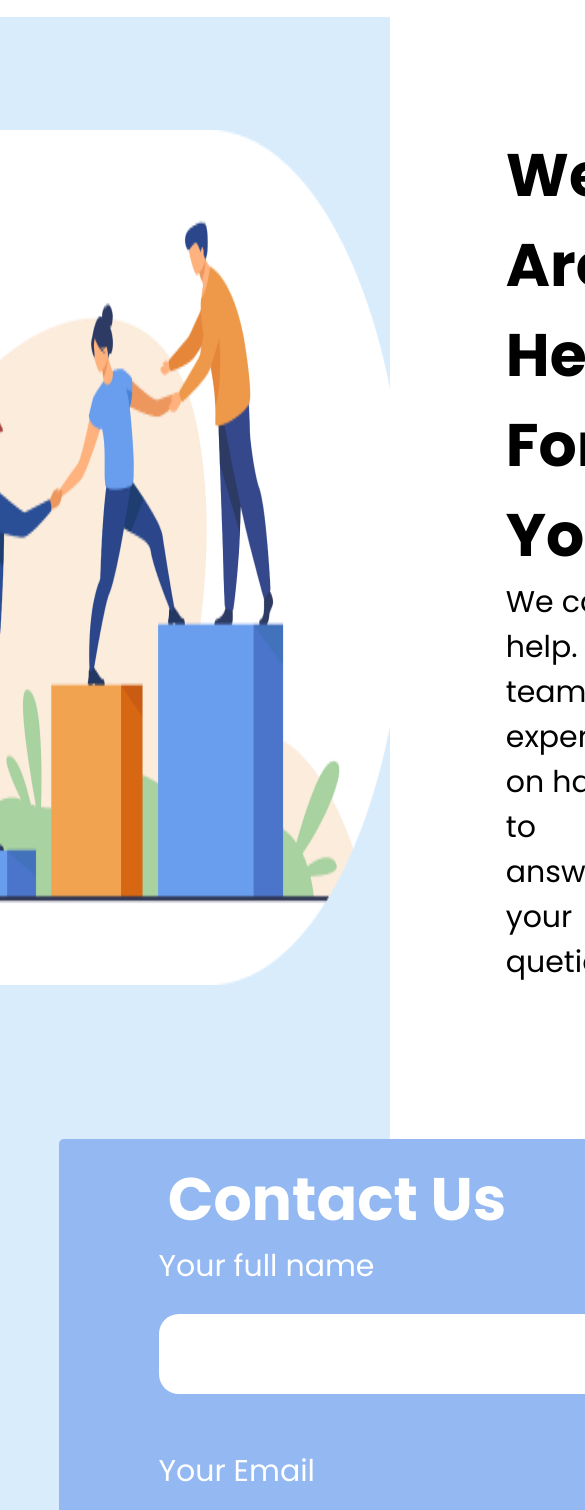
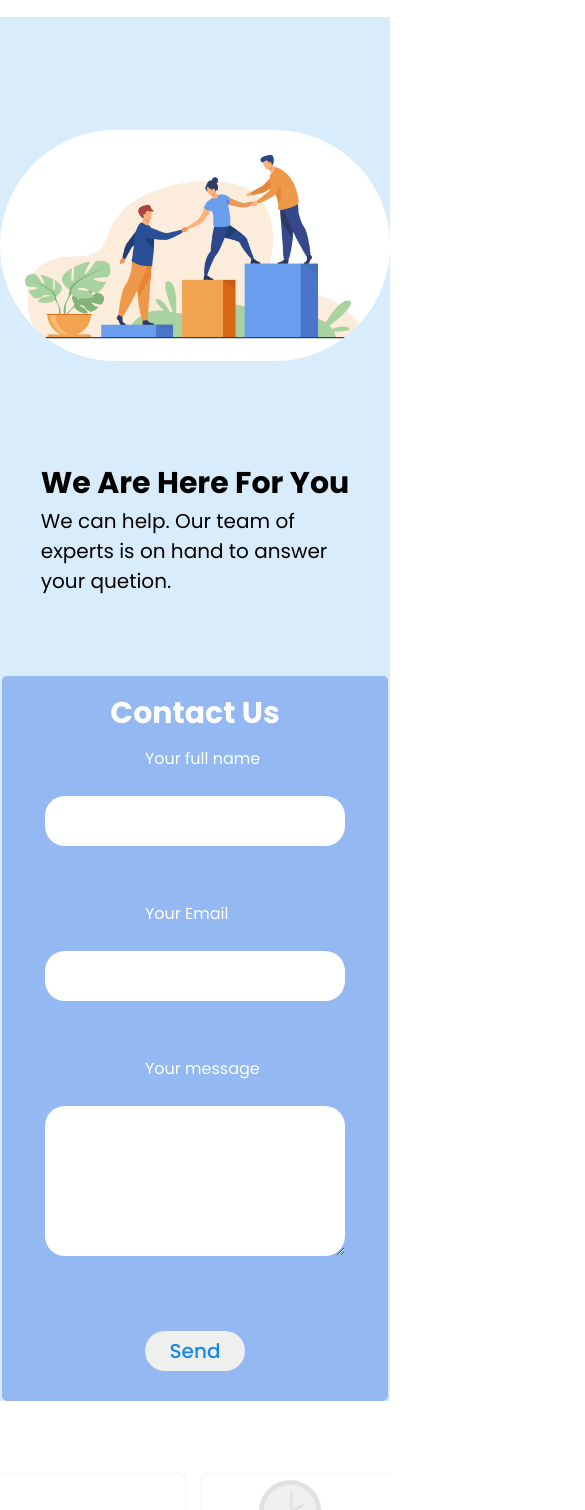
Before and after one commit to Fatiroot/projet-2, a plain HTML site: page support.html in a window 390 px wide. Shown: the part 90-1600 px from the top of the page, 585 px wide, since content can reach past the window. Drawn offline with Linux system fonts and the light colour scheme.

Commit message:
6 commit

```diff
--- a/css/about.css
+++ b/css/about.css
@@ -71,13 +71,14 @@ nav a:hover {
 }
 .wrapper-init{
     background-color: #FFF5ED;
+    width: 100%;
 }
 .wrapper-1{
     display: flex;
     margin-top: 90px;
+    flex-wrap: wrap;
     justify-content: space-evenly;
     padding-top: 80px;
-
 
 }
 .container-1{
@@ -96,6 +97,9 @@ nav a:hover {
 .text-2{
     font-size: 18px;
 }
+.container-1-img{
+ max-width: 100%;
+}
 .grid-continaire{
    display: grid;
    grid-template-columns: auto auto;
@@ -113,6 +117,7 @@ nav a:hover {
 .wrapper-2{
     margin-top: 100px;
     display: flex ;
+    flex-wrap: wrap;
     justify-content: space-evenly;
 }
 .text-3{
@@ -141,6 +146,7 @@ nav a:hover {
 .blog{
     padding-top: 100px;
     display: flex;
+    flex-wrap: wrap;
     justify-content:center;
     gap: 30px;
     padding-bottom: 100px;
@@ -157,13 +163,17 @@ nav a:hover {
 }
 .wrapper{
     background-color: #F4ECE5;
-    display: flex;
+    display: grid;
+    grid-template-columns: repeat(auto-fit , minmax(350px, auto));
     align-items: center;
 
 }
  .container{
     background-color: white;
    display: flex;
+   flex-wrap: wrap;
+   align-items: center;
+   justify-content: space-evenly;
    padding-top: 40px ;
    padding-bottom: 40px ;
    padding-left: 60px ;
@@ -189,10 +199,13 @@ nav a:hover {
     font-weight:700;
 
 }
-.input-3{
-    background-color: #D4DAE2;
-    border: #fff;
+.div-sub{
+    margin-bottom: 15px;
 }
+.input-3[type="checkbox"] {
+    width: 15px;
+    height: 15px;
+  }
 footer{
     margin-top: 60px;
 }
@@ -225,3 +238,31 @@ footer{
     align-items: center;
     gap:20px;
 }
+@media (max-width:453px) {
+    .grid-continaire{
+        display: flex;
+        flex-direction: column;
+        gap: 25px;
+     }
+     .text-1{
+        font-size: 30px;
+
+   }
+   .paragraphe-1{
+    font-size: 16px;
+}
+.text-1{
+    font-size: 30px;
+
+}
+.paragraphe-1{
+    font-size: 16px;
+}
+.text-3{
+    font-size: 30px;
+}
+.paragraphe-2{
+    font-size: 20px;
+    line-height: 2;
+}
+}
--- a/css/home.css
+++ b/css/home.css
@@ -85,6 +85,9 @@ nav a:hover {
     font-size: 25px;
     margin-top: 90px;
     text-align: center;
+}
+.image1{
+    max-width: 100%;
 }
 .button{
     font-size: 20px;
@@ -259,7 +262,7 @@ footer{
     gap:20px;
 }
 @media (max-width:900px) {
-    .image1 img{
+     .image1 img{
         height: 100%;
         height: 300px;
     }
--- a/css/support.css
+++ b/css/support.css
@@ -77,11 +77,15 @@ nav a:hover {
     width: 100%;
 }
 .box-1{
-
+    width: 100%;
     display: flex;
+    flex-wrap: wrap;
     justify-content: center;
     gap: 100px;
 
+}
+.box-1-img{
+    max-width: 100%;
 }
 .texte-1{
     font-size: 60px;
@@ -95,13 +99,14 @@ nav a:hover {
 
 }
 .blog-2{
-    min-height: 100vh;
-    display: grid;
-    grid-template-columns: repeat(2, 2fr);
-     width: 70%;
+    display: flex;
+    flex-wrap: wrap;
+     width: 100%;
      align-items: center;
-     margin: auto;
-
+    justify-content: center;
+}
+.blog-2-img{
+    max-width: 100%;
 }
 .form-1{
     background-color: #93B8F2;
@@ -109,7 +114,7 @@ nav a:hover {
     flex-direction: column;
     justify-content: center;
     border-radius: 5px;
-
+    padding-inline: 43px;
 
 }
 .form-1> h1{
@@ -117,6 +122,7 @@ nav a:hover {
     font-size: 60px;
     text-align: center;
     color: white;
+    margin-bottom: 10px;
 }
 .label{
     font-size: 30px;
@@ -129,19 +135,19 @@ nav a:hover {
    height: 80px;
    border-radius: 20px;
    margin-bottom: 30px;
-   margin-left: 100px;
+   margin-inline: auto;
+
 }
 textarea{
     border: 2px;
-   width: 470px;
+   width: 457px;
    height: 300px;
    border-radius: 20px;
    margin-bottom: 50px;
-   margin-left: 100px;
-}
-.int-1{
+   margin-inline: auto;
    font-size: 20px;
 }
+
 .int-2{
     border: 2px;
     width: 200px;
@@ -154,6 +160,8 @@ textarea{
     margin-left: 220px;
     transition: ease .20s;
     cursor: pointer;
+    margin-inline: auto;
+
 }
 .int-2:hover{
     transform: scale(1.1);
@@ -196,10 +204,14 @@ textarea{
     color: #fff;
     font-weight:700;
 
+
 }
-.input-3{
-   background-color: #D4DAE2;
-   border: #fff;
+.div-sub{
+    margin-bottom: 15px;
+}
+.input-3[type="checkbox"] {
+    width: 15px;
+    height: 15px;
   }
 footer{
     margin-top: 60px;
@@ -233,3 +245,41 @@ footer{
     align-items: center;
     gap:20px;
 }
+@media (max-width:400px) {
+    .texte-1{
+        font-size: 30px;
+    }
+    .paragraphe-1{
+        font-size: 20px;
+    }
+    .form-1> h1{
+        font-size: 30px;
+    }
+    .label{
+        font-size: 16px;
+
+    }
+    .int-1{
+       border: 2px;
+       width: 300px;
+       height: 50px;
+       border-radius: 20px;
+       margin-bottom: 30px;
+      margin-inline: auto;
+        }
+    textarea{
+        border: 2px;
+       width: 300px;
+       height: 150px;
+        font-size: 20px;
+    }
+
+    .int-2{
+        border: 2px;
+        width: 100px;
+        height: 40px;
+        font-size: 20px;
+        font-weight: 500;
+
+    }
+}
--- a/support.html
+++ b/support.html
@@ -31,7 +31,7 @@
     </header>
     <section class="blog-1">
         <div class="box-1">
-            <img src="img/52361.png" alt="#">
+            <img  class="box-1-img" src="img/52361.png" alt="#">
             <div>
                 <h1 class="texte-1">We Are Here For You</h1>
                 <p class="paragraphe-1"> We can help. Our team of <br>
@@ -52,12 +52,12 @@
                     <br>
                     <label class="label">Your message</label>
                     <br>
-                    <textarea class="int-1" cols="40" rows="10"></textarea>
+                    <textarea  cols="40" rows="10"></textarea>
                     <br>
                     <input class="int-2" type="submit" value="Send">
 
                 </form>
-                <img src="img/21.png" alt="#">
+                <img class="blog-2-img" src="img/21.png" alt="#">
             </div>
         </section>
     </section>
@@ -71,7 +71,7 @@
                 <p>We have more than thaousand of creative entreperneurs <br> and satat joining our business</p>
             </div>
             <form>
-                <div>
+                <div class="div-sub">
                     <input class="input-1" type="email" placeholder="Enter Email address">
                     <input class="input-2" type="submit" value="Subscribe">
                 </div>
```
Also changed, not shown: about.html (+5 -5 lines), advertise.html (+2 -2 lines), css/advertise.css (+13 -5 lines). Lines whose indentation alone changed are shown as unchanged.
